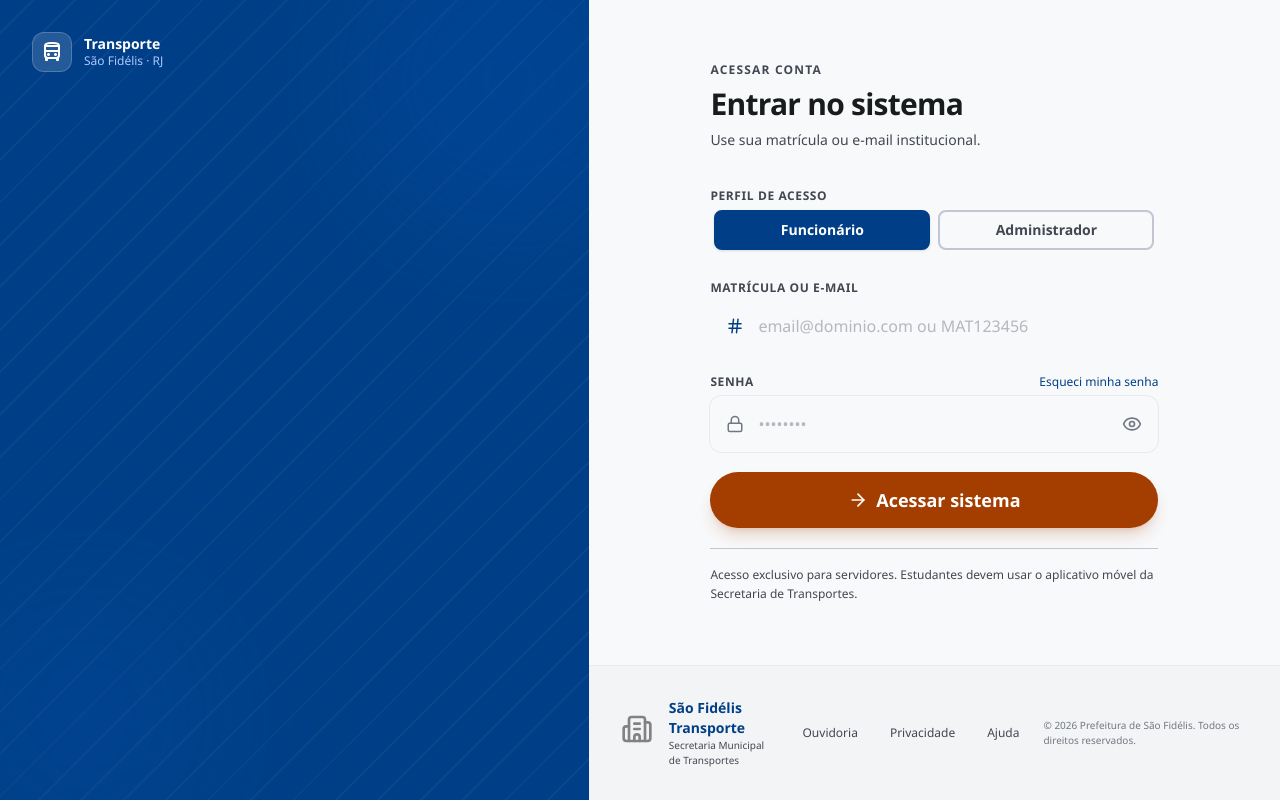
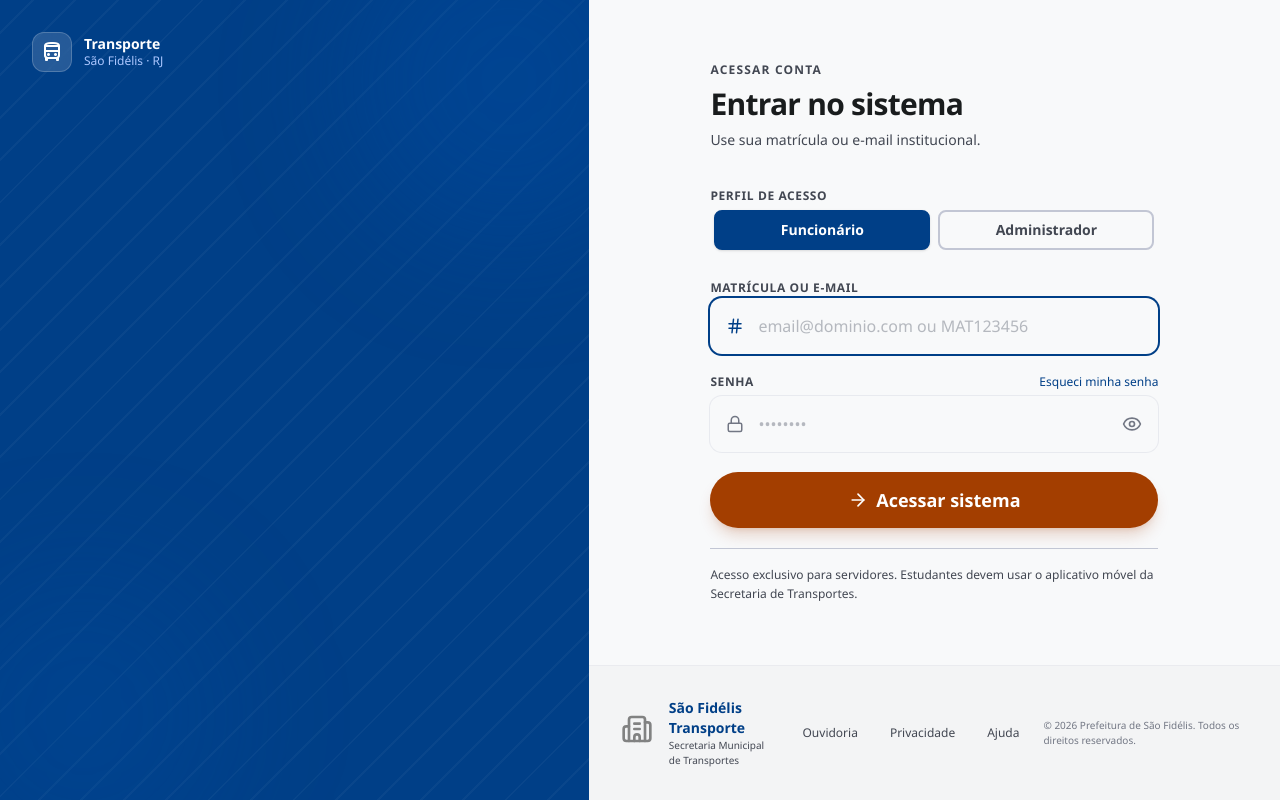
Before and after one commit to VRGOrganization/vrg-transport-employee-frontend, a Next.js app: page /login in a window 1280 px wide. Built offline with nearby package versions, Linux system fonts and the light colour scheme; no server answers.

Commit message:
fix(input): remover box-shadow que suprimia o ring de foco
A regra box-shadow: none no bloco input:focus-visible apagava o ring
de foco aplicado pelo componente Input, tornando o foco invisível para
usuários de teclado.

```diff
--- a/src/app/globals.css
+++ b/src/app/globals.css
@@ -202,7 +202,6 @@ input:focus-visible,
 textarea:focus,
 textarea:focus-visible {
   outline: none;
-  box-shadow: none;
 }
 
 /* Material Symbols */
```
